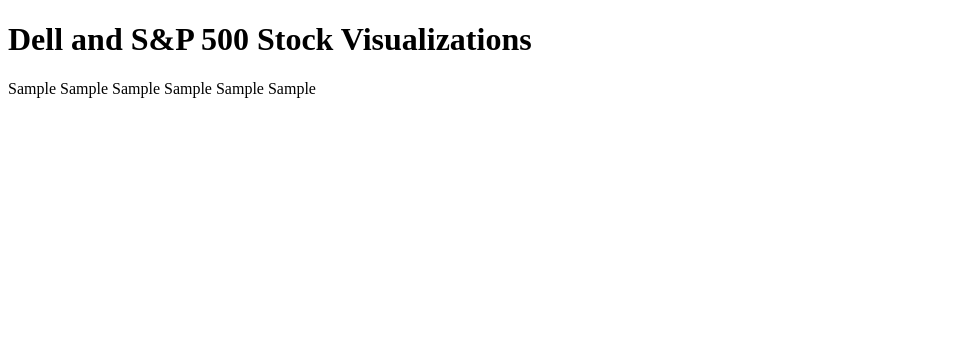
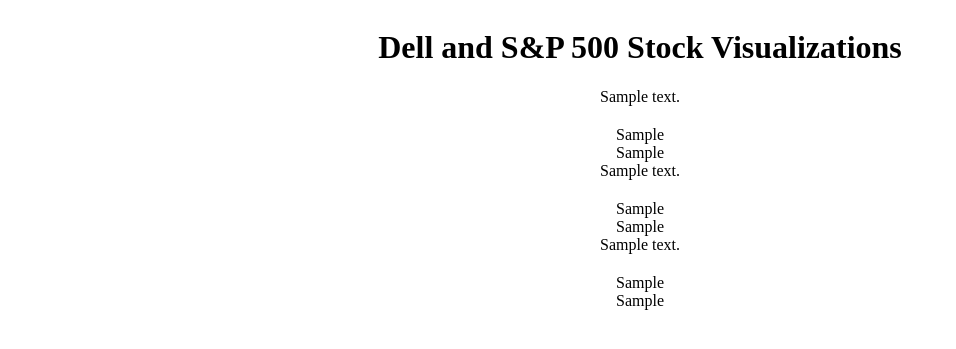
Before and after one commit to cy30119/MiniProject1_OngChinnYunn, a Django app: template dashboard/templates/BokehDjango/base.html in a window 1280 px wide. Shown: the top 349 px of the page, without its empty margins (0-956 px from the left). Run offline with Django 5.2, Linux system fonts and the light colour scheme; the template is opened without the code that fills it: most values are stand-ins (such as "Sample title", 1, 10 or a date in 2020); some libraries are stand-ins or nearby versions.

Commit message:
feat:center plot and description

```diff
--- a/dashboard/templates/BokehDjango/base.html
+++ b/dashboard/templates/BokehDjango/base.html
@@ -6,17 +6,48 @@
    <title>Stock Visualization Dashboard</title>
    <!-- Include Bokeh JS (CSS included within) -->
    <script src="https://cdn.bokeh.org/bokeh/release/bokeh-3.3.4.min.js"></script>
+   <style>
+      body{
+         display: flex;
+         flex-direction: column;
+         align-items: center;
+      }
+      .plot-container{
+         display: flex;
+         justify-content: center;
+         align-items: center;
+         flex-direction: column;
+         margin-top: 20px;
+      }
+      .plot-description, .bk-root{
+         width: 60%;
+         margin: auto;
+         text-align: center;
+         }
+      .bk-root{
+         display:inline-block;
+      }
+   </style>
 </head>
 <body>
    <h1>Dell and S&P 500 Stock Visualizations</h1>
+   <div class="plot-description">
+   {{ description1|safe }}</div>
    <!-- Visualization 1 -->
-   {{ div1|safe }}
+   <div class="plot-container">
+   {{ div1|safe }}</div>
    {{ script1|safe }}
+   <div class="plot-description">
+   {{ description2|safe }}</div>
    <!-- Visualization 2 -->
-   {{ div2|safe }}
+   <div class="plot-container">
+   {{ div2|safe }}</div>
    {{ script2|safe }}
+   <div class="plot-description">
+   {{ description3|safe }}</div>
    <!-- Visualization 3 -->
-   {{ div3|safe }}
+   <div class="plot-container">
+   {{ div3|safe }}</div>
    {{ script3|safe }}
 </body>
 </html>
```
